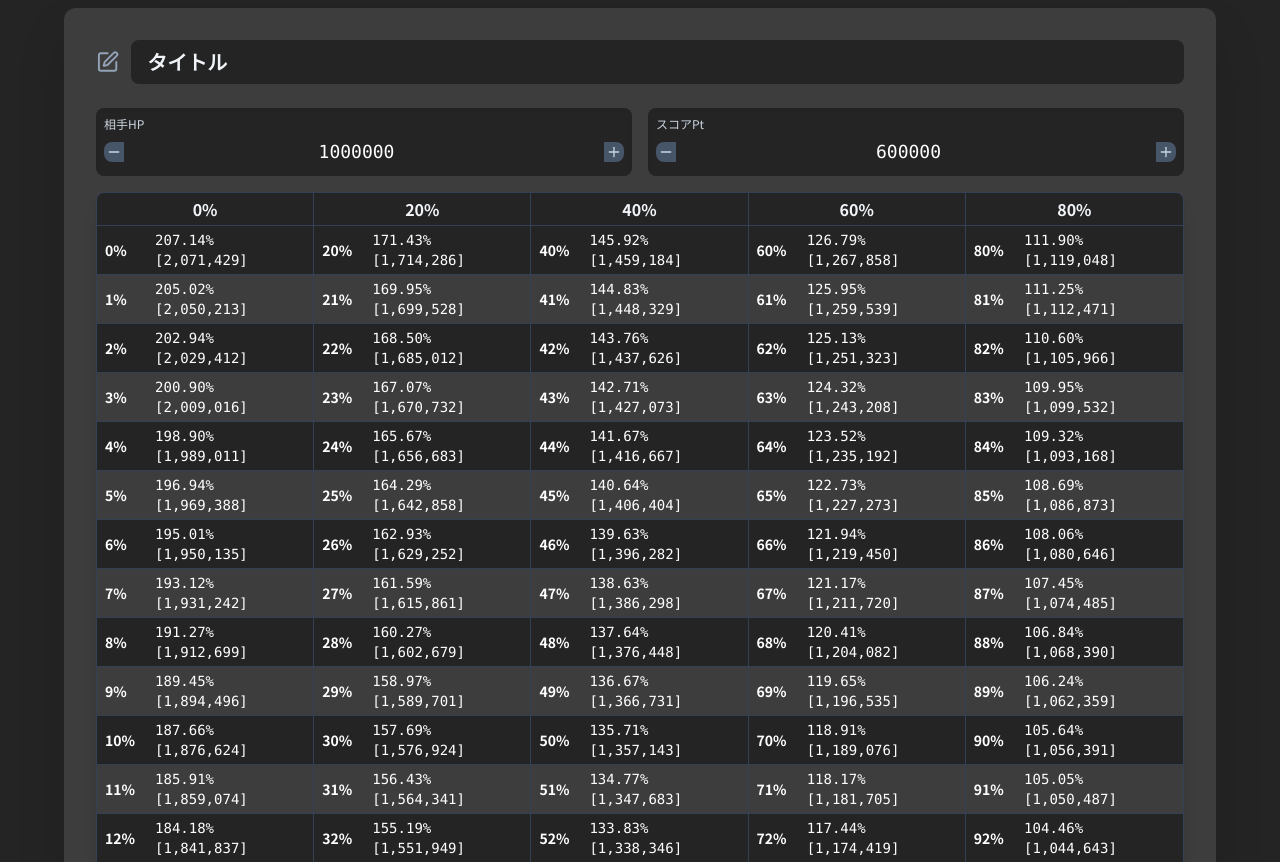
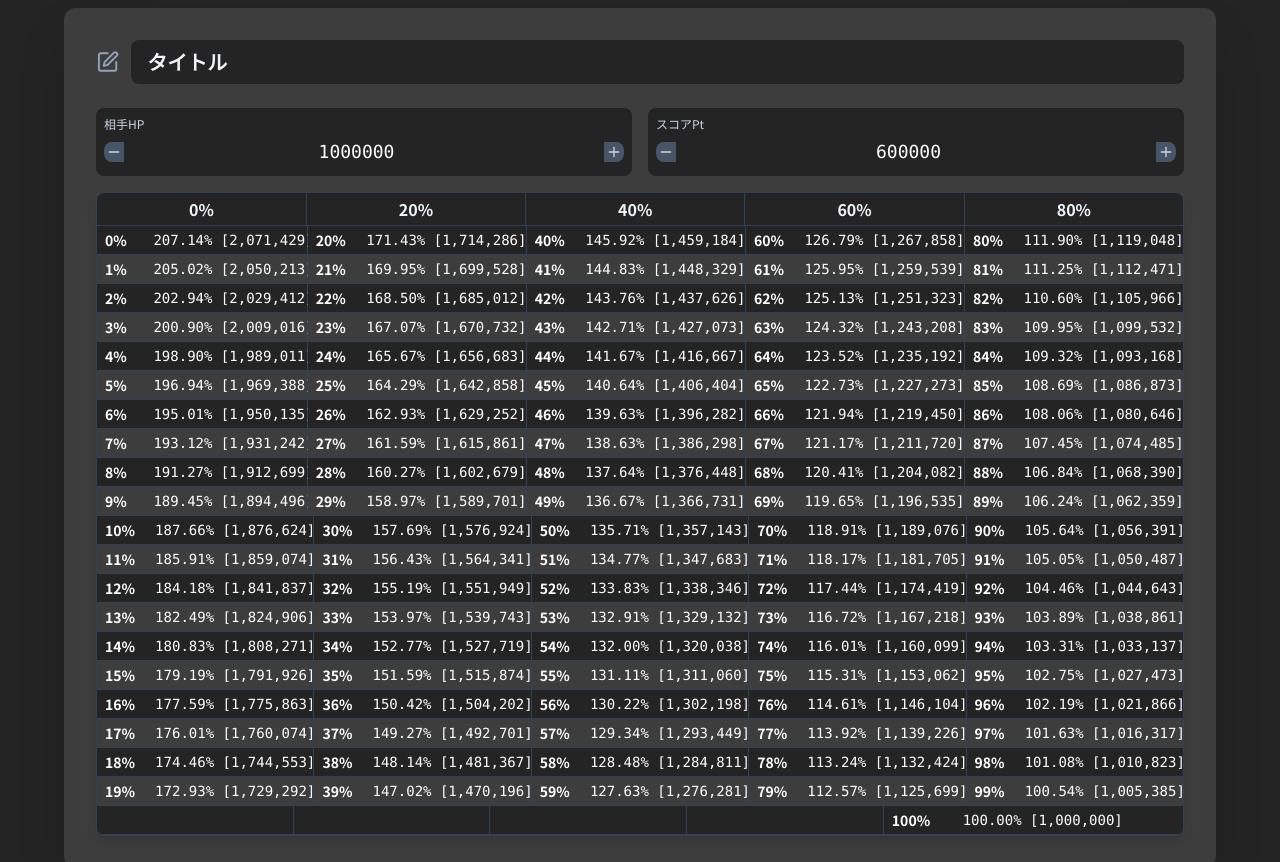
Before and after one commit to sg-kage/kage_score, a plain HTML site: page index.html in a window 1280 px wide. Shown: the top 862 px of the page. Drawn offline with nearby package versions, Linux system fonts and the light colour scheme.

Commit message:
Update index.html

```diff
--- a/index.html
+++ b/index.html
@@ -18,11 +18,9 @@
     .font-mono {
       font-family: 'Fira Code', monospace;
     }
-    /* スクロール時のモバイルグリッド横スクロール */
     #resultsGrid {
       overflow-x: auto;
     }
-    /* モバイルでグリッドが見やすいように */
     @media (max-width: 640px) {
       #resultsGrid > div {
         min-width: 550px;
@@ -86,7 +84,7 @@
 
     <!-- 計算結果グリッド -->
     <div class="bg-[#3D3D3D] rounded-lg shadow-lg overflow-x-auto border border-slate-700">
-      <div id="resultsGrid">
+      <div id="resultsGrid" class="w-full">
         <!-- 計算結果はJavaScriptでここに挿入されます -->
       </div>
     </div>
@@ -107,10 +105,6 @@
 
     // 新しい数式に基づく計算ロジック
     const calculateResult = (baseValue, adjustedValue, percentage) => {
-      // percentage: 0 ～ 100, ExcelのH6相当
-      // adjusted: ($D$8 / (1 + H6) - 20000) / 280000
-      // result: ROUNDUP(base * adjusted, 0)
-      // percent: result / base
       const h6 = percentage / 100;
       const adjusted = (adjustedValue / (1 + h6) - 20000) / 280000;
       const result = Math.ceil(baseValue * adjusted);
@@ -129,7 +123,7 @@
 
       // ヘッダー
       const headerRow = document.createElement('div');
-      headerRow.className = 'grid grid-cols-5 border-b border-slate-700';
+      headerRow.className = 'grid grid-cols-[auto,auto,auto,auto,auto] border-b border-slate-700';
       const percentages = ['0%', '20%', '40%', '60%', '80%'];
       percentages.forEach((p, index) => {
         const headerDiv = document.createElement('div');
@@ -152,18 +146,23 @@
       const maxRows = Math.max(...columnsData.map(col => col.length));
       for (let rowIndex = 0; rowIndex < maxRows; rowIndex++) {
         const rowDiv = document.createElement('div');
-        rowDiv.className = 'grid grid-cols-5';
+        rowDiv.className = 'grid grid-cols-[auto,auto,auto,auto,auto]';
         const isEven = rowIndex % 2 === 0;
         columnsData.forEach((column, colIndex) => {
           const p = column[rowIndex];
           const resultItem = document.createElement('div');
-          resultItem.className = `flex items-center text-xs sm:text-sm py-1 px-2 border-b border-slate-700 ${isEven ? 'bg-[#242424]' : 'bg-[#3D3D3D]'} ${colIndex < 4 ? 'border-r' : ''}`;
+          resultItem.className = `
+            flex items-center text-xs sm:text-sm py-1 px-2 border-b border-slate-700
+            ${isEven ? 'bg-[#242424]' : 'bg-[#3D3D3D]'}
+            ${colIndex < 4 ? 'border-r' : ''}
+            min-w-[120px] whitespace-nowrap
+          `;
           if (p !== undefined) {
             const percentageDiv = document.createElement('div');
             percentageDiv.className = "w-1/4 pr-2 font-bold text-white whitespace-nowrap";
             percentageDiv.textContent = `${p}%`;
             const contentDiv = document.createElement('div');
-            contentDiv.className = "flex-1 font-mono text-white text-left overflow-hidden overflow-ellipsis";
+            contentDiv.className = "flex-1 font-mono text-white text-left whitespace-nowrap min-w-[120px]";
             contentDiv.textContent = calculateResult(baseValue, adjustedValue, p);
             resultItem.appendChild(percentageDiv);
             resultItem.appendChild(contentDiv);
```
